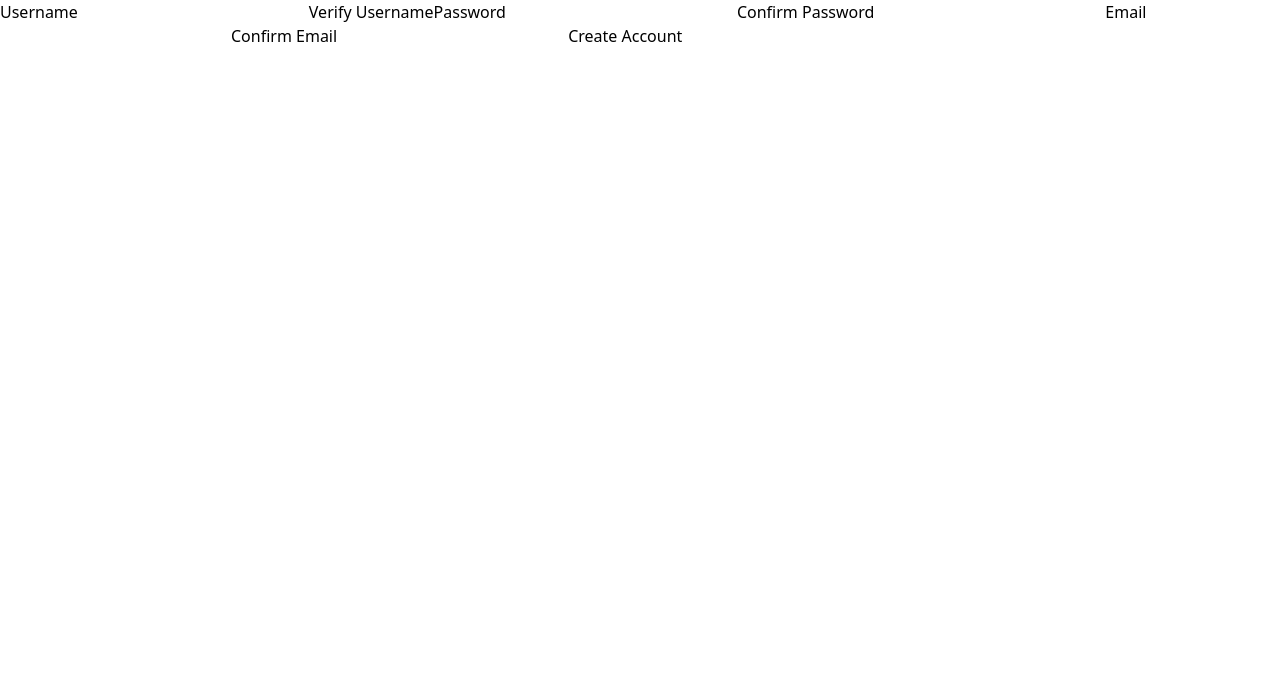
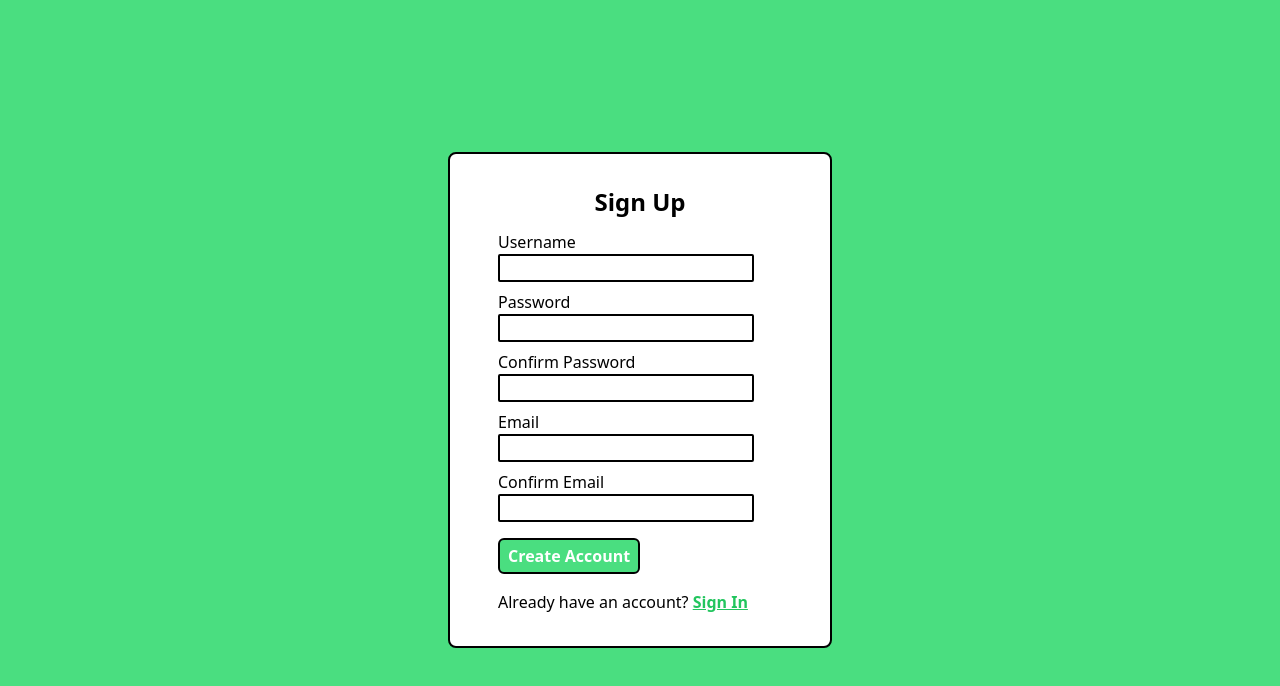
Before and after one commit to ebishiru/blurter, a React (Create React App) app in the folder client/: page /signup in a window 1280 px wide. Shown: the top 686 px of the page. Built offline with nearby package versions, Linux system fonts and the light colour scheme.

Commit message:
Added sign up page w/ css

```diff
--- a/client/src/Pages/Main/index.js
+++ b/client/src/Pages/Main/index.js
@@ -66,7 +66,7 @@ const Main = () => {
                         <button className="font-bold text-white bg-green-400 px-2 py-1 my-2 border-2 border-black rounded-md disabled:opacity-40" disabled={!inputUsername || !inputPassword || status === "logging"}type="submit">Log In</button>
                         <p className="text-red-500 text-sm break-words max-w-xs mb-2">{errorMessage}</p>
                     </form>
-                    <p>Don't have an account? <Link className="text-green-500 font-bold" to="/signup">Sign Up</Link></p>
+                    <p>Don't have an account? <Link className="text-green-500 font-bold underline" to="/signup">Sign Up</Link></p>
                 </div>
             </div>
 
--- a/client/src/Pages/SignUp/index.js
+++ b/client/src/Pages/SignUp/index.js
@@ -1,23 +1,83 @@
-
+import { useState } from "react";
+import { Link } from "react-router-dom";
 
 const SignUp = () => {
 
+    const [ inputUsername, setInputUsername ] = useState("");
+    const [ inputPassword, setInputPassword ] = useState("");
+    const [ inputConfirmPassword, setInputConfirmPassword ] = useState("");
+    const [ inputEmail, setInputEmail ] = useState ("");
+    const [ inputConfirmEmail, setInputConfirmEmail ] = useState("");
+    const [ status, setStatus ] = useState("idle");
+    const [ errorMessage, setErrorMessage ] = useState("");
+
+    const handleSignUp = async (ev) => {
+        ev.preventDefault();
+        setStatus("processing");
+        setErrorMessage("");
+        const signUpData = {
+            username: inputUsername,
+            password: inputPassword,
+            email: inputEmail
+        }
+        const body = JSON.stringify( signUpData );
+        const options = {
+            method: "POST",
+            headers: {
+                "Accept": "application/json",
+                "Content-Type": "application/json"
+            },
+            body
+        }
+        try {
+            if (inputPassword !== inputConfirmPassword) {
+                setErrorMessage("Passwords do not match.")
+                setStatus("idle");
+                return;
+            }
+            if (inputEmail !== inputConfirmEmail) {
+                setErrorMessage("Emails do not match.")
+                setStatus("idle");
+                return;
+            }
+            const response = await fetch("/signup", options);
+            const data = await response.json();
+            if (data.status !== 201) {
+                setErrorMessage(data.message);
+                setStatus("idle");
+            } else {
+                console.log(data.message);
+                setStatus("idle");
+            }
+        }
+        catch (error) {
+            setStatus("idle");
+            setErrorMessage(error.message);
+        }
+    }
+
     return (
         <>
-        <form>
-            <label htmlFor="username">Username</label>
-            <input id="username"></input>
-            <button>Verify Username</button>
-            <label htmlFor="password">Password</label>
-            <input id="password"></input>
-            <label htmlFor="confirm-password">Confirm Password</label>
-            <input id="confirm-password"></input>
-            <label htmlFor="email">Email</label>
-            <input id="email"></input>
-            <label htmlFor="confirm-email">Confirm Email</label>
-            <input id="confirm-email"></input>
-            <button type="submit">Create Account</button>
-        </form>
+        <div className="bg-green-400 h-screen flex justify-center items-center">
+            <div className="w-full max-w-sm px-12 py-8 border-2 border-black rounded-lg bg-white">
+                <form onSubmit={handleSignUp}>
+                    <h2 className="mb-3 text-2xl font-bold text-center">Sign Up</h2>
+                    <label className="block" htmlFor="username">Username</label>
+                    <input className="px-1 mb-2 w-64 border-2 border-black rounded-sm block" type="text" id="username" required value={inputUsername} onChange={(ev)=>{setInputUsername(ev.target.value)}}></input>
+                    <label className="block" htmlFor="password">Password</label>
+                    <input className="px-1 mb-2 w-64 border-2 border-black rounded-sm block" type="password" id="password" required value={inputPassword} onChange={(ev)=>{setInputPassword(ev.target.value)}}></input>
+                    <label className="block" htmlFor="confirm-password">Confirm Password</label>
+                    <input className="px-1 mb-2 w-64 border-2 border-black rounded-sm block" type="password" id="confirm-password" required value={inputConfirmPassword} onChange={(ev)=>{setInputConfirmPassword(ev.target.value)}}></input>
+                    <label className="block" htmlFor="email">Email</label>
+                    <input className="px-1 mb-2 w-64 border-2 border-black rounded-sm block" type="email" id="email" required value={inputEmail} onChange={(ev)=>{setInputEmail(ev.target.value)}}></input>
+                    <label className="block" htmlFor="confirm-email">Confirm Email</label>
+                    <input className="px-1 mb-2 w-64 border-2 border-black rounded-sm block" type="email" id="confirm-email" required value={inputConfirmEmail} onChange={(ev)=>{setInputConfirmEmail(ev.target.value)}}></input>
+                    <button className="font-bold text-white bg-green-400 px-2 py-1 my-2 border-2 border-black rounded-md disabled:opacity-40" type="submit" disabled={status!=="idle"}>Create Account</button>
+                    <p className="text-red-500 text-sm break-words max-w-xs mb-2">{errorMessage}</p>
+                </form>
+                <p>Already have an account? <Link className="text-green-500 font-bold underline" to="/signup">Sign In</Link></p>
+            </div>
+        </div>
         </>
     )
 }
```
